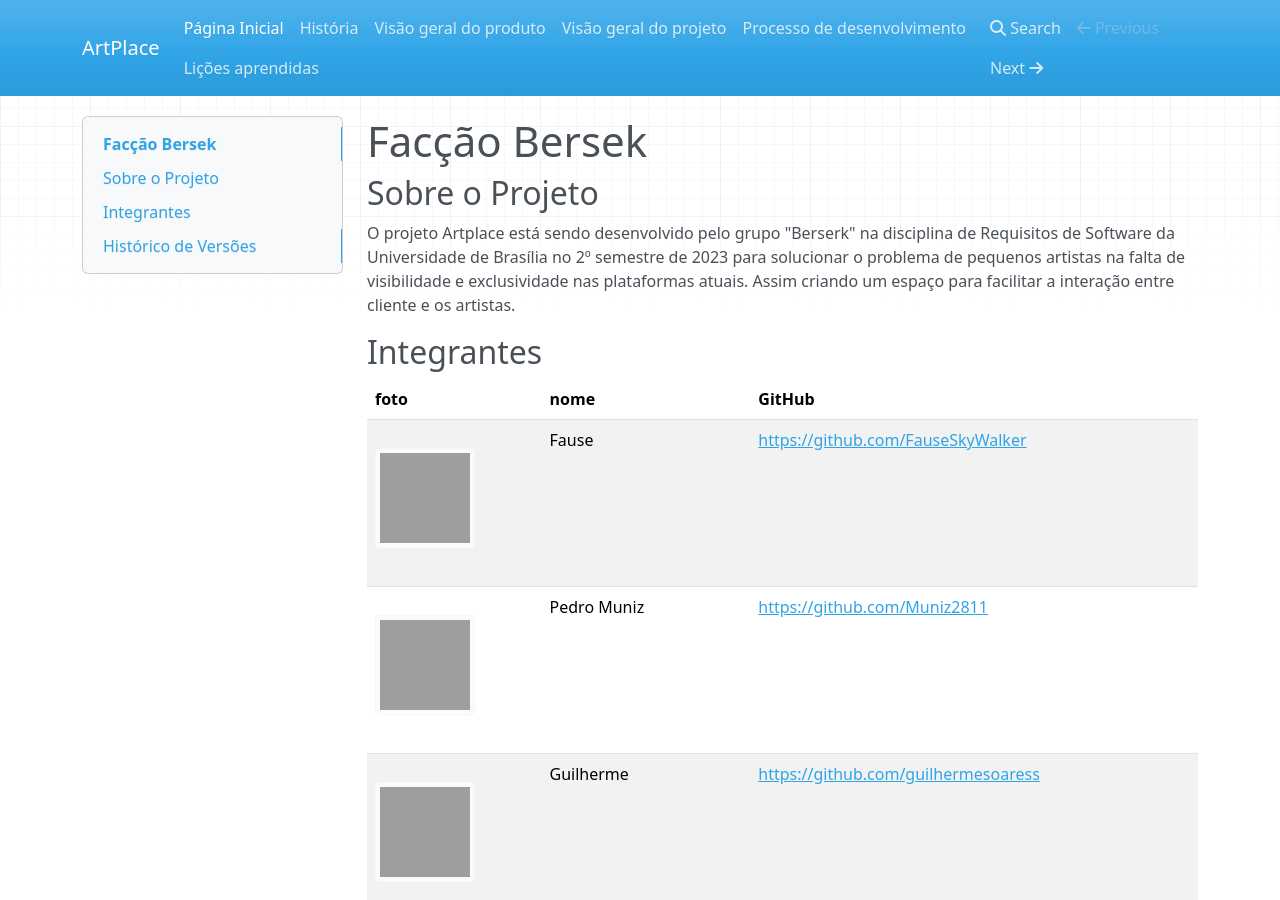
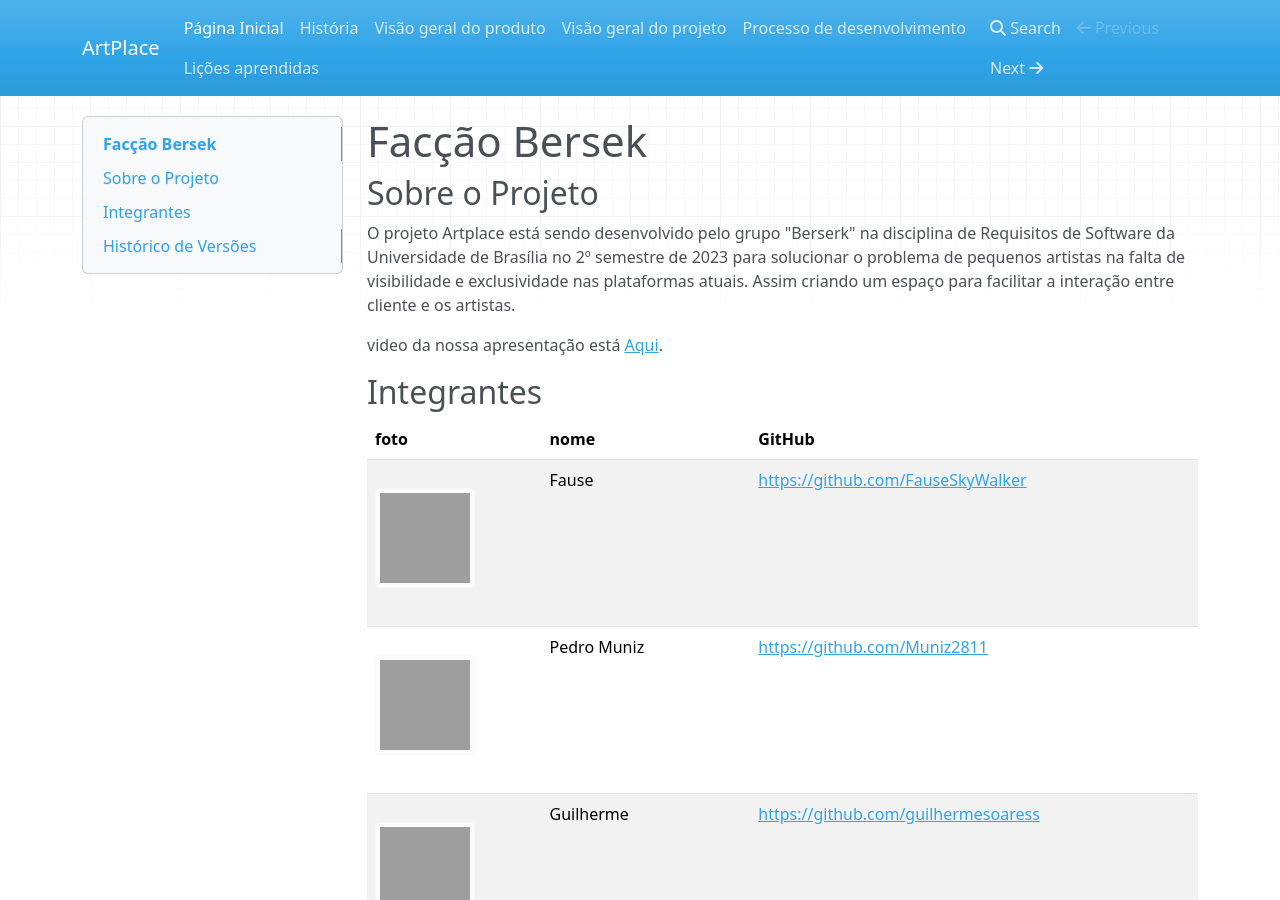
Before and after one commit to mdsreq-fga-unb/2023.2-ArtPlace, an MkDocs documentation site: the page built from docs/index.md, in a window 1280 px wide and 900 px high, cut to the strip 0-900 px from the top of the window. Built offline with MkDocs 1.6.1, drawn with Linux system fonts in a browser that asks for light colours; nearby versions of some CDN libraries; grey boxes are pictures that could not be loaded.

Commit message:
Update index.md

```diff
--- a/docs/index.md
+++ b/docs/index.md
@@ -2,6 +2,9 @@
 
 ## Sobre o Projeto
 O projeto Artplace está sendo desenvolvido pelo grupo "Berserk" na disciplina de Requisitos de Software da Universidade de Brasília no 2º semestre de 2023 para solucionar o problema de pequenos artistas na falta de visibilidade e exclusividade nas plataformas atuais. Assim criando um espaço para facilitar a interação entre cliente e os artistas.
+
+ video da nossa apresentação está [Aqui](https://unbbr.sharepoint.com/sites/teamsdosmercenrios/_layouts/15/stream.aspx?id=%2Fsites%2Fteamsdosmercenrios%2FDocumentos%20Compartilhados%2FGeneral%2FRecordings%2FNova%20reunião%20do%20canal-20230926_220954-Gravação%20de%20Reunião%2Emp4).
+
 ## Integrantes
 
 | foto | nome | GitHub |
```
